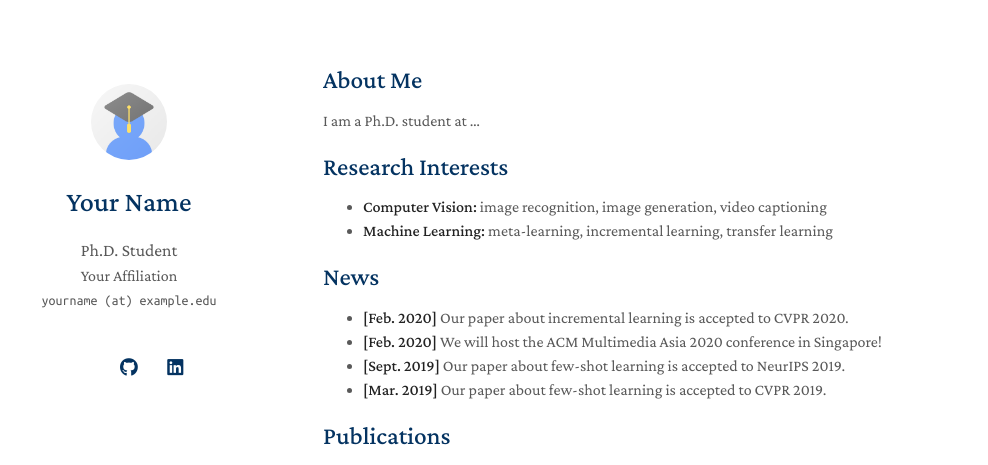
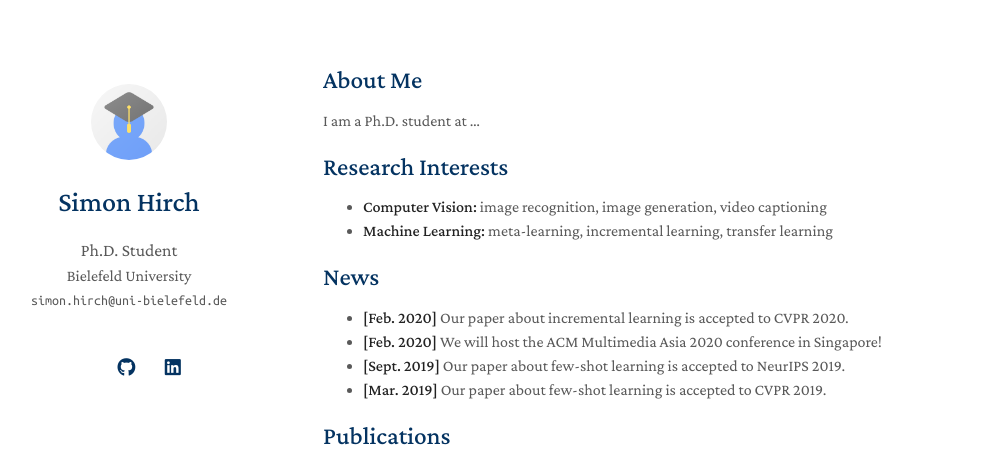
Before and after one commit to Simon-Hirch/simon-hirch.github.io, a Jekyll site: the page built from index.md, in a window 1280 px wide. Shown: the top 465 px of the page, without its empty margins (147-1135 px from the left). Built offline with Jekyll 4.4.1, drawn with Linux system fonts in a browser that asks for light colours; a style sheet for code colours, icons or effects is not loaded; our own code applies the rules of GitHub Pages for plain Markdown files.

Commit message:
Update _config.yml

```diff
--- a/_config.yml
+++ b/_config.yml
@@ -1,27 +1,27 @@
 # Basic Information
-title: Your Name
+title: Simon Hirch
 position: Ph.D. Student
-affiliation: Your Affiliation
-email: yourname (at) example.edu
+affiliation: Bielefeld University
+email: simon.hirch@uni-bielefeld.de
 
 # Search Engine Optimization (SEO)
 # The following information is used to improve the website traffic from search engines, e.g., Google.
 keywords: minimal light
 description: The Minimal Light is a simple and elegant jekyll theme for academic personal homepage.
-canonical: https://minimal-light-theme.yliu.me/
+canonical: https://simon-hirch.github.io/
 
 # Links
 # If you don't need one of them, you may delete the corresponding line.
 google_scholar: https://scholar.google.com/
-cv_link: assets/files/curriculum_vitae.pdf
+#cv_link: assets/files/curriculum_vitae.pdf
 github_link: https://github.com/
 linkedin: https://www.linkedin.com/
-twitter: https://twitter.com/
+#twitter: https://twitter.com/
 
 # Images (e.g., your profile picture and your website's favicon)
 # "favicon" and "favicon_dark" are used for the light and dark modes, respectively.
-avatar: ./assets/img/avatar.png
-favicon: ./assets/img/favicon.png
+avatar: ./assets/img/avatar.png # my picture
+favicon: ./assets/img/favicon.png # Little picture in the browser
 favicon_dark: ./assets/img/favicon-dark.png
 
 # Footnote
```
